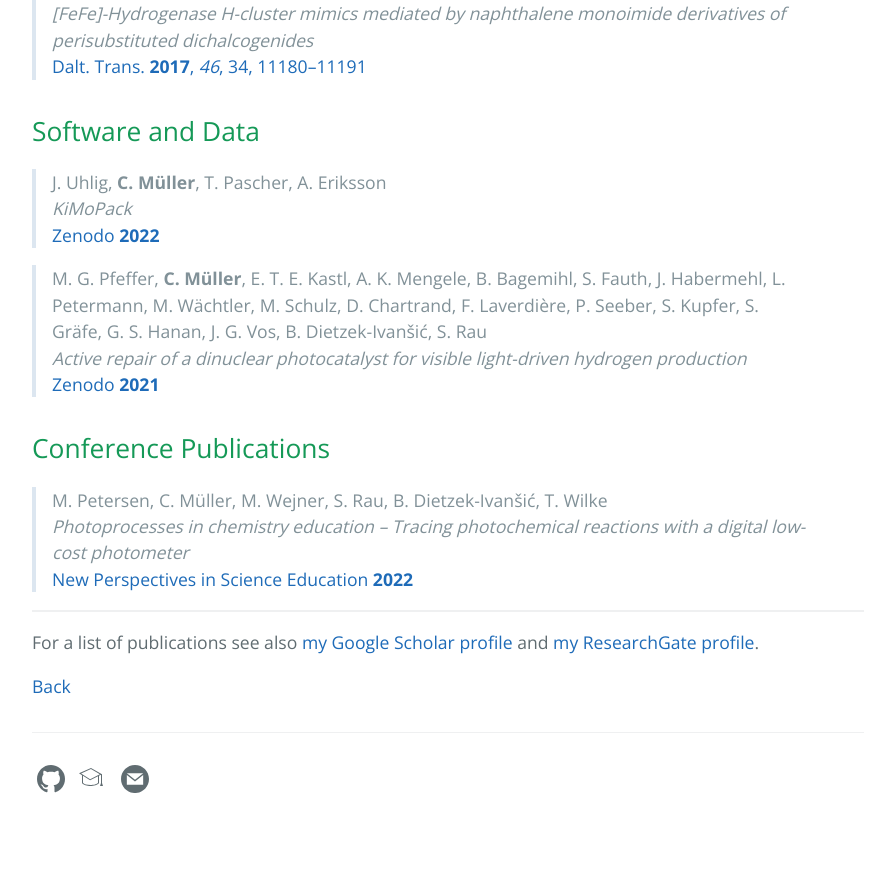
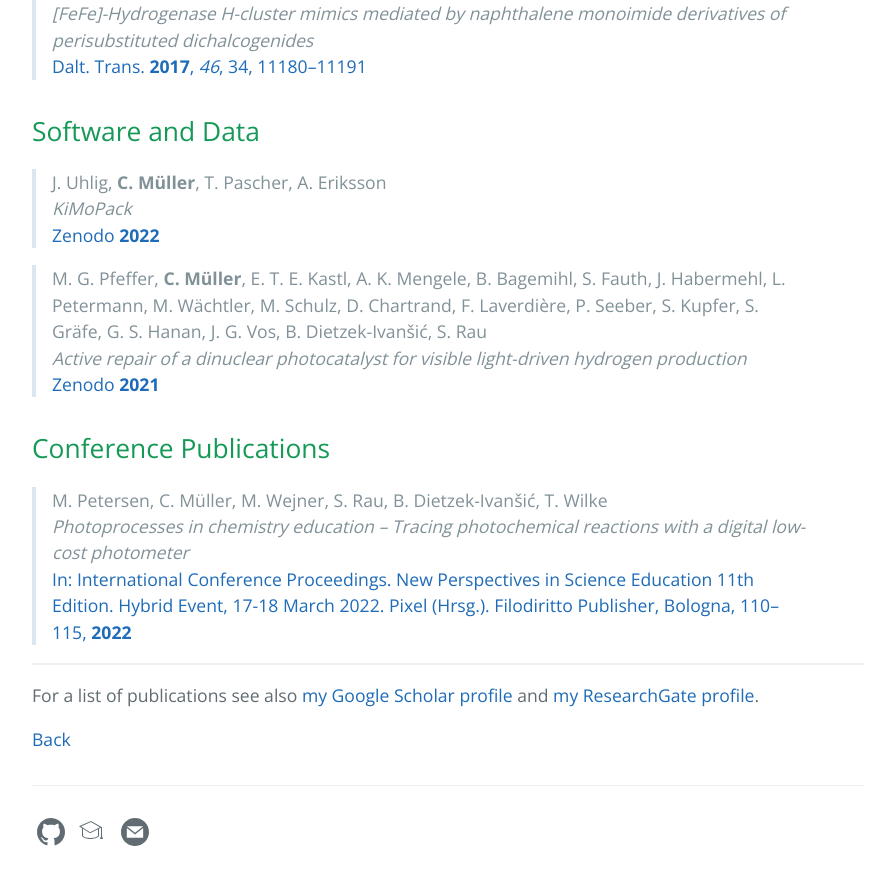
Before and after one commit to carolin-m/carolin-m.github.io, a Jekyll site: the page built from publications.md, in a window 1280 px wide and 900 px high, scrolled down 3527 px. Shown: the top 885 px of the window, without its empty margins (192-1087 px from the left). Built offline with Jekyll 4.4.1, drawn with Linux system fonts in a browser that asks for light colours; before the commit the page ends 4374 px from its top, so only the background shows below that.

Commit message:
Update publications.md

```diff
--- a/publications.md
+++ b/publications.md
@@ -104,7 +104,7 @@ M. Hemmer, M. Lewenstein, R. Moshammer, T. Pfeifer, M. G. Pullen, J. Ullrich, B.
 
 >  M. Petersen, C. Müller, M. Wejner, S. Rau, B. Dietzek-Ivanšić, T. Wilke <br>
 > *Photoprocesses in chemistry education – Tracing photochemical reactions with a digital low-cost photometer* <br>
-> [New Perspectives in Science Education **2022**](https://conference.pixel-online.net/NPSE/files/npse/ed0011/FP/3357-CHEM5454-FP-NPSE11.pdf)
+> [In: International Conference Proceedings. New Perspectives in Science Education 11th Edition. Hybrid Event, 17-18 March 2022. Pixel (Hrsg.). Filodiritto Publisher, Bologna, 110–115, **2022**](https://conference.pixel-online.net/NPSE/files/npse/ed0011/FP/3357-CHEM5454-FP-NPSE11.pdf)
 
 _________
 
```
